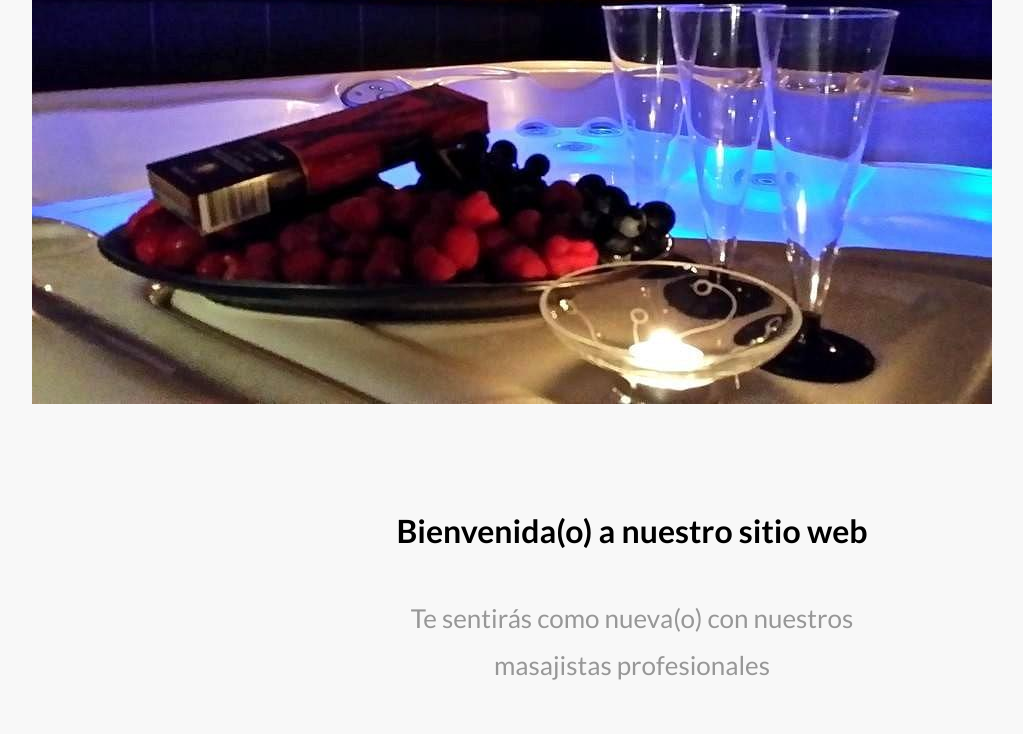
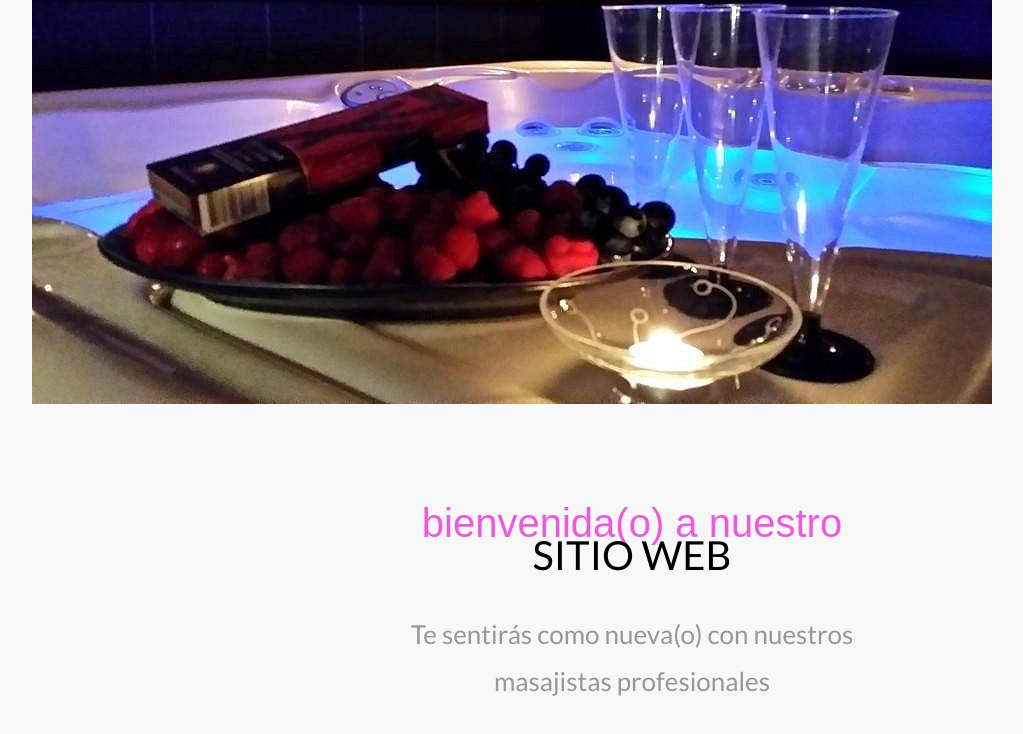
Before and after one commit to topgirl2410/SPA, a website: page index.html in a window 1280 px wide. Shown: the part 546-1280 px from the top of the page, without its empty margins (8-1031 px from the left). Drawn offline with Linux system fonts and the light colour scheme; a web font is replaced by a local one.

Commit message:
creando mixin para los heading

```diff
--- a/src/scss/base/_mixins.scss
+++ b/src/scss/base/_mixins.scss
@@ -45,3 +45,21 @@
     gap: $espaciado;
     grid-template-columns: repeat($columnas, 1fr);
 }
+
+@mixin headingCursiva {
+    text-align: center;
+    color: v.$secundario;
+    font-family: v.$fuenteCursiva;
+    line-height: .8;
+    font-weight: 400;
+    text-transform: lowercase;
+    font-size: 4rem;
+
+
+    span {
+        color: v.$negro;
+        display: block;
+        text-transform: uppercase;
+        font-family: v.$fuentePrincipal;
+    }
+}
--- a/src/scss/base/_variables.scss
+++ b/src/scss/base/_variables.scss
@@ -1,19 +1,17 @@
 // Fuentes
 
-$fuentePrincipal: 'Lato', sans-serif;
-$fuenteCursiva: 'Italianno', sans-serif;
+$fuentePrincipal: "Lato", sans-serif;
+$fuenteCursiva: "Italianno", sans-serif;
 
 // Tamaño Media Queries
 $telefono: 480px;
 $tablet: 768px;
 $desktop: 1024px;
 
-
 // Colores
-$primario: #8ED3CC;
-$secundario: #b44672;
-$rosa: #ad449e;
+$primario: #2ed9f1;
+$secundario: #ee5adf;
 $negro: #000000;
-$blanco: #FFFFFF;
+$blanco: #ffffff;
 $gris: #979797;
-$grisClaro: #F8F8F8;
+$grisClaro: #f8f8f8;
--- a/src/scss/ui/contenido/_bienvenida.scss
+++ b/src/scss/ui/contenido/_bienvenida.scss
@@ -5,7 +5,7 @@
     text-align: center;
 
     &__heading {
-
+        @include m.headingCursiva;
     }
 
     &__texto {
--- a/src/scss/ui/header/_navegacion.scss
+++ b/src/scss/ui/header/_navegacion.scss
@@ -2,7 +2,7 @@
 @use "base/mixins" as m;
 
 .navegacion {
-    background-color: v.$rosa;
+    background-color: v.$primario;
     padding: 0.5rem 0;
     margin: 2rem 0;
 
```
Also changed, not shown: build/css/app.css, 1 other file.
